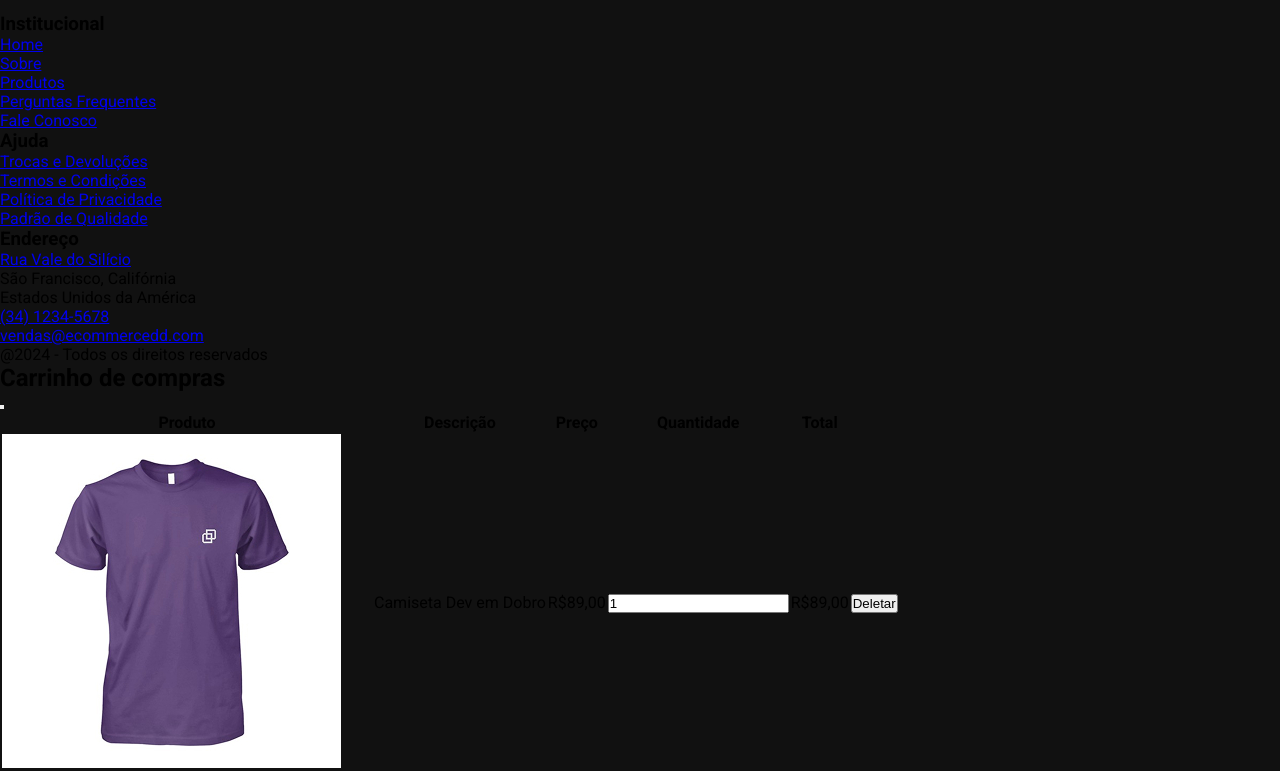
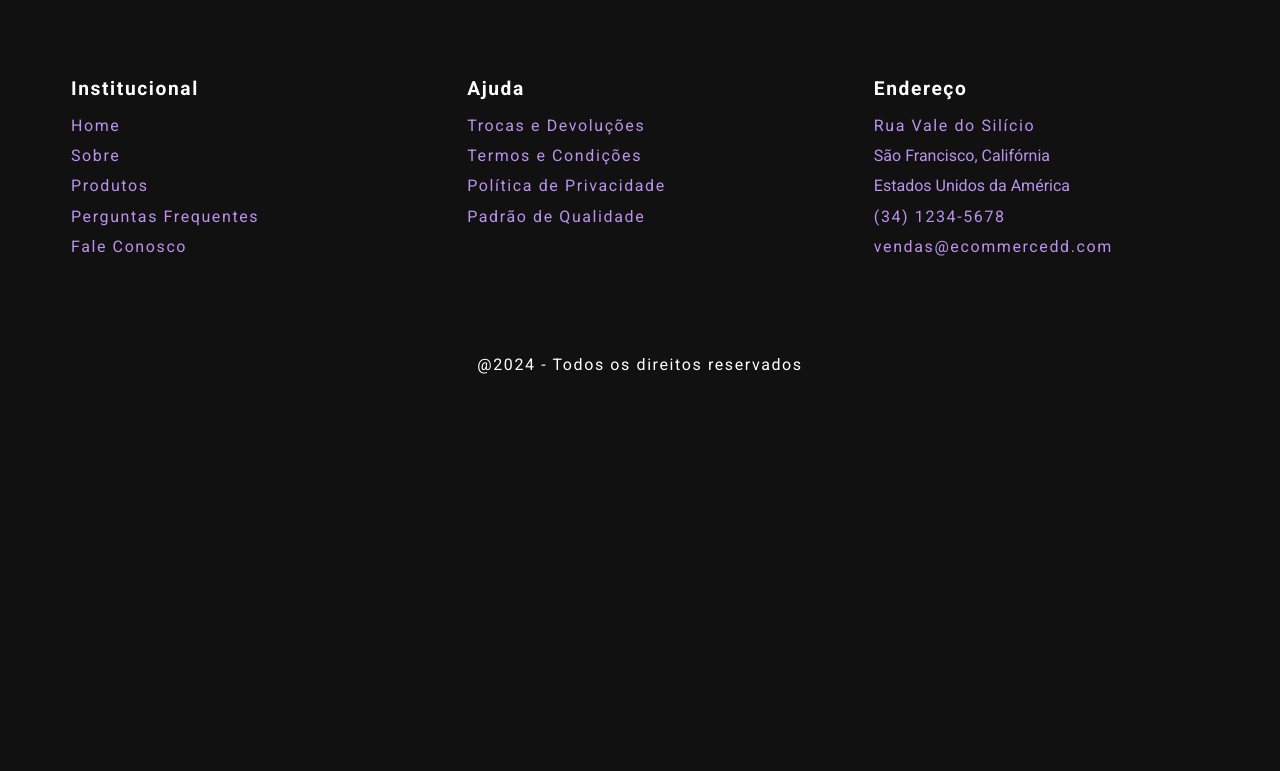
Before and after one commit to mhrsh/projeto-ecommerce, a plain HTML site: page index.html in a window 1280 px wide. Shown: the part 1415-2186 px from the top of the page. After the commit the page ends 1813 px from the top, so only its background shows below. Drawn offline with nearby package versions, Linux system fonts and the light colour scheme.

Commit message:
estilizado o rodapé do site

```diff
--- a/css/base.css
+++ b/css/base.css
@@ -2,6 +2,7 @@
     /* Cores principais */
     --cor-primaria: #6528d3;
     --cor-primaria-hover: #834de8;
+    --cor-roxa-clara: #bc92ed;
 
     /* Cores neutras */
     --cor-neutra-clara: #ffffff;
--- /dev/null
+++ b/css/rodape.css
@@ -0,0 +1,56 @@
+.rodape {
+    grid-area: footer;
+}
+
+.rodape .container {
+    display: flex;
+    flex-direction: column;
+    gap: 1rem;
+    padding: 1.5rem;
+}
+
+.rodape nav h3 {
+    color: var(--cor-neutra-clara);
+    font-size: 1.2rem;
+    letter-spacing: 0.1rem;
+    margin-bottom: 1rem;
+}
+
+.rodape nav ul li {
+    margin-bottom: 0.7rem;
+    color: var(--cor-roxa-clara);
+}
+
+.rodape nav a {
+    color: var(--cor-roxa-clara);
+    letter-spacing: 0.1rem;
+    transition: color 0.3s ease-in-out;
+    text-decoration: none;
+}
+
+.rodape nav a:hover {
+    color: var(--cor-primaria-hover);
+}
+
+.rodape .copyright {
+    background-color: var(--cor-neutra-escura);
+    color: var(--cor-neutra-clara);
+    text-align: center;
+    padding: 1.5rem;
+    letter-spacing: 0.1rem;
+}
+
+@media(min-width: 1024px) {
+    .rodape .container {
+        flex-direction: row;
+        gap: 13rem;
+        padding: 4rem 1rem;
+    }
+}
+
+@media(min-width: 1120px) {
+    .rodape .container {
+        width: 1170px;
+        margin: 0 auto;
+    }
+}
--- a/index.html
+++ b/index.html
@@ -16,6 +16,7 @@
     <link rel="stylesheet" href="./css/base.css">
     <link rel="stylesheet" href="./css/cabecalho.css">
     <link rel="stylesheet" href="./css/produtos.css">
+    <link rel="stylesheet" href="./css/rodape.css">
 </head>
 
 <body>
@@ -57,7 +58,7 @@
         </div>
     </header>
     <main>
-        <section  class="produtos">
+        <section class="produtos">
             <h2>
                 Produtos
             </h2>
@@ -111,7 +112,8 @@
             </ul>
         </section>
     </main>
-    <footer>
+    <footer class="rodape">
+        <div class="container">
             <nav>
                 <h3>Institucional</h3>
                 <ul>
@@ -165,25 +167,24 @@
                     </li>
                 </ul>
             </nav>
-        <div>
+        </div>
+        <div class="copyright">
             <p>@2024 - Todos os direitos reservados</p>
         </div>
     </footer>
 
-    <!-- [1] -->
-    <div id="modal-1" class="modal" aria-hidden="true">
+    <!-- <div id="modal-1" class="modal" aria-hidden="true">
 
-        <!-- [2] -->
+
         <div tabindex="-1" data-micromodal-close>
 
-            <!-- [3] -->
+
             <div role="dialog" aria-modal="true" aria-labelledby="modal-1-title">
 
 
                 <header>
                     <h2 id="modal-1-title">Carrinho de compras</h2>
 
-                    <!-- [4] -->
                     <button aria-label="Close modal" data-micromodal-close></button>
                 </header>
 
@@ -226,7 +227,7 @@
 
             </div>
         </div>
-    </div>
+    </div> -->
 
     <script src="https://unpkg.com/micromodal/dist/micromodal.min.js"></script>
 </body>
```
Lines whose indentation alone changed are shown as unchanged.
